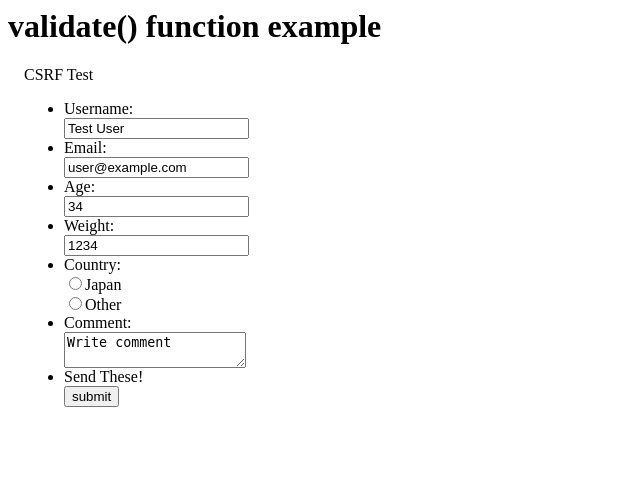
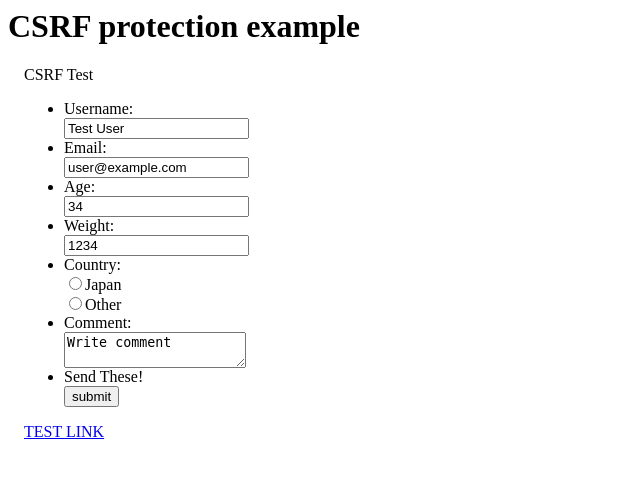
Before and after one commit to yohgaki/php-csrf-protection, a PHP site: page /csrf_test.php in a window 1280 px wide. Shown: the top 478 px of the page, without its empty margins (0-640 px from the left). Run offline with PHP 8.4, Linux system fonts and the light colour scheme.

Commit message:
Update README.md. Add HTML link to example

```diff
--- a/example/csrf_test.php
+++ b/example/csrf_test.php
@@ -1,11 +1,13 @@
 <?php
+// url_rewriter.tags
+ini_set('url_rewriter.tags', 'form=,a=href');
 require_once(__DIR__.'/../src/csrf_init.php');
 ?>
 <html>
 <head><title>CSRF Test</title></head>
 <body>
 <form method='post'>
-<h1> validate() function example</h1>
+<h1> CSRF protection example</h1>
     <div style="width: 300px;text-align: left;margin: 1em;">
     <p>
      CSRF Test
@@ -24,5 +26,8 @@ require_once(__DIR__.'/../src/csrf_init.php');
     </ul>
     </div>
 </form>
+<div>
+    <a href='csrf_test.php'>TEST LINK</a>
+</div>
 </body>
 </html>
--- a/src/csrf_init.php
+++ b/src/csrf_init.php
@@ -9,8 +9,7 @@ if (session_status() !== PHP_SESSION_ACTIVE) {
 }
 
 $_SESSION['CSRF_SECRET'] = $_SESSION['CSRF_SECRET'] ?? random_bytes(32);
-$csrf_token = $_GET['csrftk'] ?? '';
-$csrf_token = $_POST['csrftk'] ?? '';
+$csrf_token = $_POST['csrftk'] ?? ($_GET['csrftk'] ?? '');
 
 if ($csrf_token) {
     $ret = csrf_validate_token($_SESSION['CSRF_SECRET'], $csrf_token);
```
Also changed, not shown: README.md.
